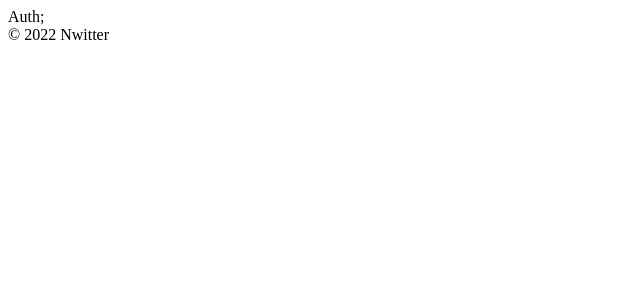
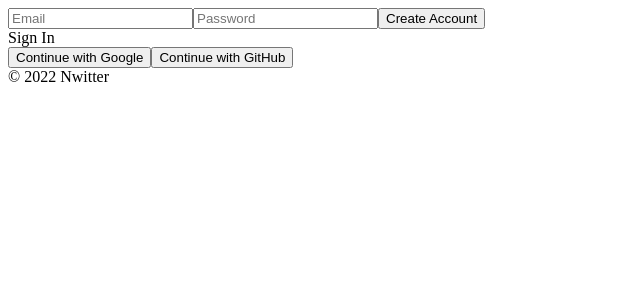
Before and after one commit to DINGUNOTE/twitter-clonecoding, a React (Create React App) app: page / in a window 1280 px wide. Shown: the top 300 px of the page, without its empty margins (0-640 px from the left). Built offline with nearby package versions, Linux system fonts and the light colour scheme; no server answers.

Commit message:
feat: firebase auth 활용 로그인 구현

```diff
--- a/src/components/App.js
+++ b/src/components/App.js
@@ -1,13 +1,23 @@
-import { useState } from 'react';
+import { useEffect, useState } from 'react';
 import AppRouter from 'components/Router';
-import fbase from 'fbase';
+import { authService } from 'fbase';
 
 const App = () => {
+  const [init, setInit] = useState(false);
   const [isLoggedIn, setIsLoggedIn] = useState(false);
-
+  useEffect(() => {
+    authService.onAuthStateChanged(user => {
+      if (user) {
+        setIsLoggedIn(true);
+      } else {
+        setIsLoggedIn(false);
+      }
+      setInit(true);
+    });
+  }, []);
   return (
     <>
-      <AppRouter isLoggedIn={isLoggedIn} />;
+      {init ? <AppRouter isLoggedIn={isLoggedIn} /> : 'Initializing...'}
       <footer>&copy; {new Date().getFullYear()} Nwitter</footer>
     </>
   );
--- /dev/null
+++ b/src/components/Navigation.js
@@ -0,0 +1,18 @@
+import { Link } from 'react-router-dom';
+
+const Navigation = () => {
+  return (
+    <nav>
+      <ul>
+        <li>
+          <Link to="/">Home</Link>
+        </li>
+        <li>
+          <Link to="/profile">My Profile</Link>
+        </li>
+      </ul>
+    </nav>
+  );
+};
+
+export default Navigation;
--- a/src/components/Router.js
+++ b/src/components/Router.js
@@ -1,15 +1,29 @@
-import { HashRouter as Router, Routes, Route } from 'react-router-dom';
+import {
+  BrowserRouter as Router,
+  Routes,
+  Route,
+  Navigate,
+} from 'react-router-dom';
 import Auth from 'routes/Auth';
 import Home from 'routes/Home';
+import Navigation from 'components/Navigation';
+import Profile from 'routes/Profile';
 
 const AppRouter = ({ isLoggedIn }) => {
   return (
     <Router>
+      {isLoggedIn && <Navigation />}
       <Routes>
         {isLoggedIn ? (
-          <Route path="/" element={<Home />}></Route>
+          <>
+            <Route path="/" element={<Home />} />
+            <Route path="/profile" element={<Profile />} />
+          </>
         ) : (
-          <Route path="/" element={<Auth />}></Route>
+          <>
+            <Route path="/" element={<Auth />} />
+            <Route path="*" element={<Navigate replace to="/" />} />
+          </>
         )}
       </Routes>
     </Router>
--- a/src/index.js
+++ b/src/index.js
@@ -7,7 +7,7 @@
 
 const root = ReactDOM.createRoot(document.getElementById('root'));
 root.render(
-  <React.StrictMode>
-    <App />
-  </React.StrictMode>,
+  // <React.StrictMode>
+  <App />,
+  // </React.StrictMode>,
 );
--- a/src/routes/Auth.js
+++ b/src/routes/Auth.js
@@ -1,3 +1,100 @@
-const Auth = () => <span>Auth</span>;
+import { useState } from 'react';
+import { authService } from 'fbase';
+import {
+  createUserWithEmailAndPassword,
+  signInWithEmailAndPassword,
+  GoogleAuthProvider,
+  GithubAuthProvider,
+  signInWithPopup,
+} from 'firebase/auth';
+
+const Auth = () => {
+  const [email, setEmail] = useState('');
+  const [password, setPassword] = useState('');
+  const [newAccount, setNewAccount] = useState(true);
+  const [error, setError] = useState('');
+
+  const onChange = e => {
+    const {
+      target: { name, value },
+    } = e;
+    if (name === 'email') {
+      setEmail(value);
+    } else if (name === 'password') {
+      setPassword(value);
+    }
+  };
+  const onSubmit = async e => {
+    e.preventDefault();
+    try {
+      let data;
+      if (newAccount) {
+        // create account
+        data = await createUserWithEmailAndPassword(
+          authService,
+          email,
+          password,
+        );
+      } else {
+        // log in
+        data = await signInWithEmailAndPassword(authService, email, password);
+      }
+      console.log(data);
+    } catch (error) {
+      console.log(error);
+      setError(error.message.replace('Firebase: ', ''));
+    }
+  };
+  const toggleAccount = () => setNewAccount(prev => !prev);
+  const onSocialClick = async e => {
+    const {
+      target: { name },
+    } = e;
+    let provider;
+    if (name === 'google') {
+      provider = new GoogleAuthProvider();
+    } else if (name === 'github') {
+      provider = new GithubAuthProvider();
+    }
+    const data = await signInWithPopup(authService, provider);
+    console.log(data);
+  };
+
+  return (
+    <div>
+      <form onSubmit={onSubmit}>
+        <input
+          type="email"
+          name="email"
+          onChange={onChange}
+          placeholder="Email"
+          value={email}
+          required
+        />
+        <input
+          type="password"
+          name="password"
+          onChange={onChange}
+          placeholder="Password"
+          value={password}
+          required
+        />
+        <input type="submit" value={newAccount ? 'Create Account' : 'Log In'} />
+        {error}
+      </form>
+      <span onClick={toggleAccount}>
+        {newAccount ? 'Sign In' : 'Create Account'}
+      </span>
+      <div>
+        <button type="button" name="google" onClick={onSocialClick}>
+          Continue with Google
+        </button>
+        <button type="button" name="github" onClick={onSocialClick}>
+          Continue with GitHub
+        </button>
+      </div>
+    </div>
+  );
+};
 
 export default Auth;
--- a/src/routes/Profile.js
+++ b/src/routes/Profile.js
@@ -1,3 +1,19 @@
-const Profile = () => <span>Profile</span>;
+import { authService } from 'fbase';
+import { useNavigate } from 'react-router-dom';
+
+const Profile = () => {
+  const navigate = useNavigate();
+  const onLogOut = () => {
+    authService.signOut();
+    navigate('/');
+  };
+  return (
+    <>
+      <button type="button" onClick={onLogOut}>
+        Log Out
+      </button>
+    </>
+  );
+};
 
 export default Profile;
```
